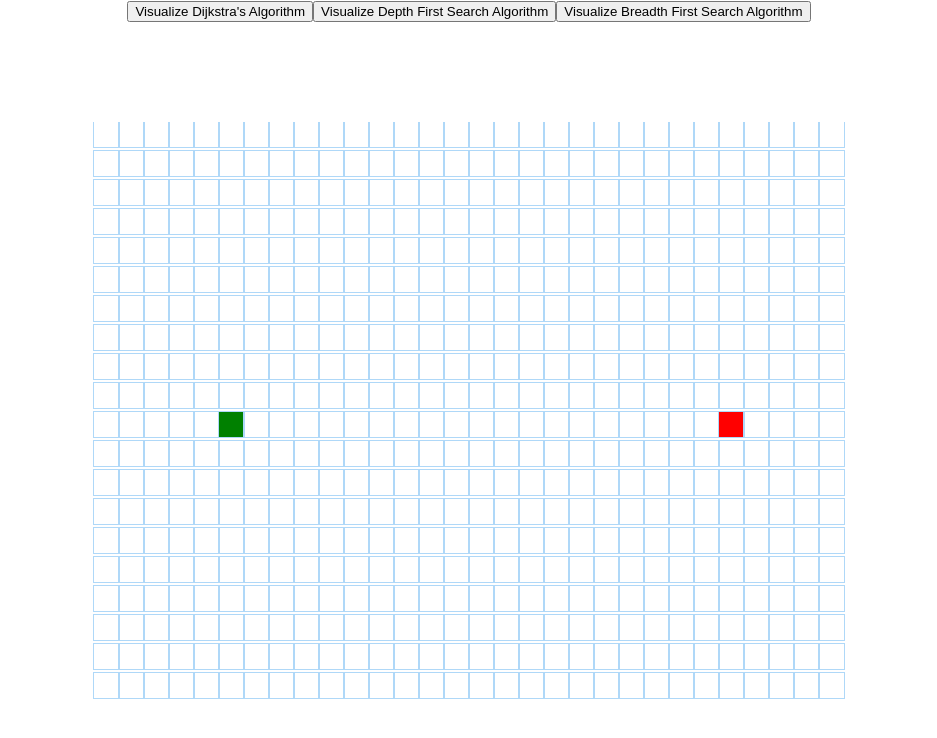
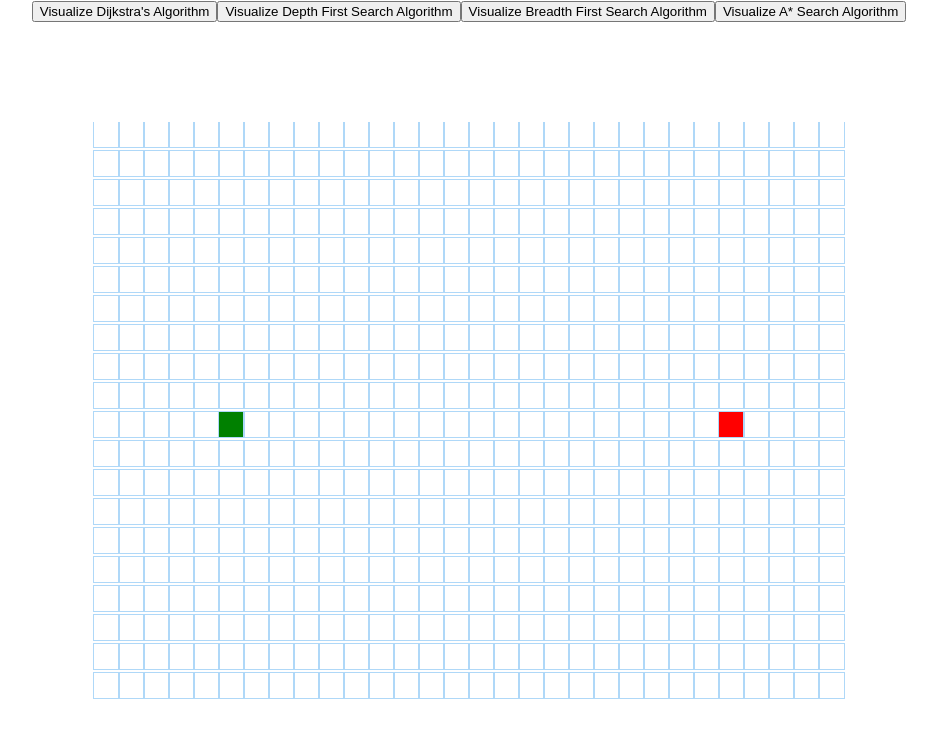
Before and after one commit to Spectre-1/PathV, a React (Create React App) app: page / in a window 1280 px wide. Shown: the top 738 px of the page, without its empty margins (171-1108 px from the left). Built offline with nearby package versions, Linux system fonts and the light colour scheme.

Commit message:
A* button

```diff
--- a/src/PathVisual/PathVisual.jsx
+++ b/src/PathVisual/PathVisual.jsx
@@ -132,6 +132,9 @@ export default class PathfindingVisualizer extends Component {
         <button onClick={() => this.visualizeDFS()}>
           Visualize Breadth First Search Algorithm
         </button>
+        <button onClick={() => this.visualizeDFS()}>
+          Visualize A* Search Algorithm
+        </button>
         <div className="grid">
           {grid.map((row, rowIdx) => {
             return (
```
